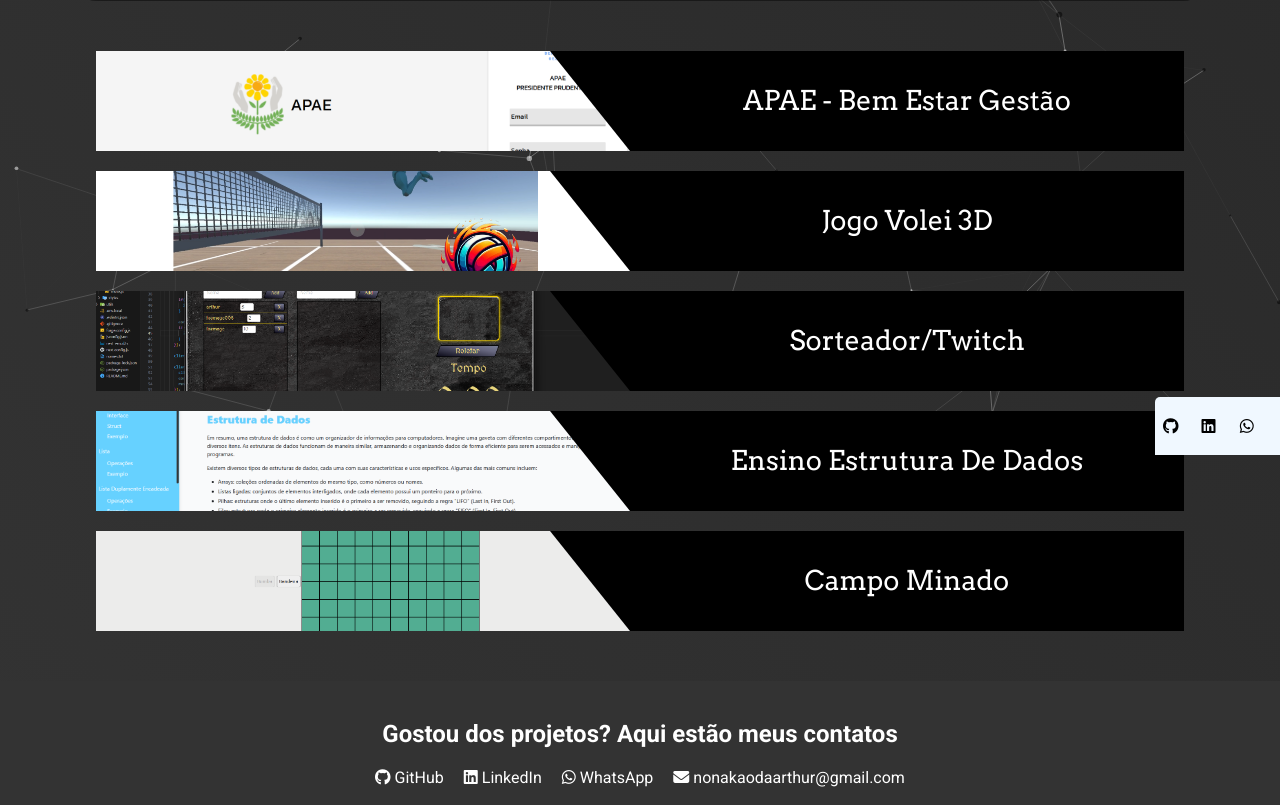
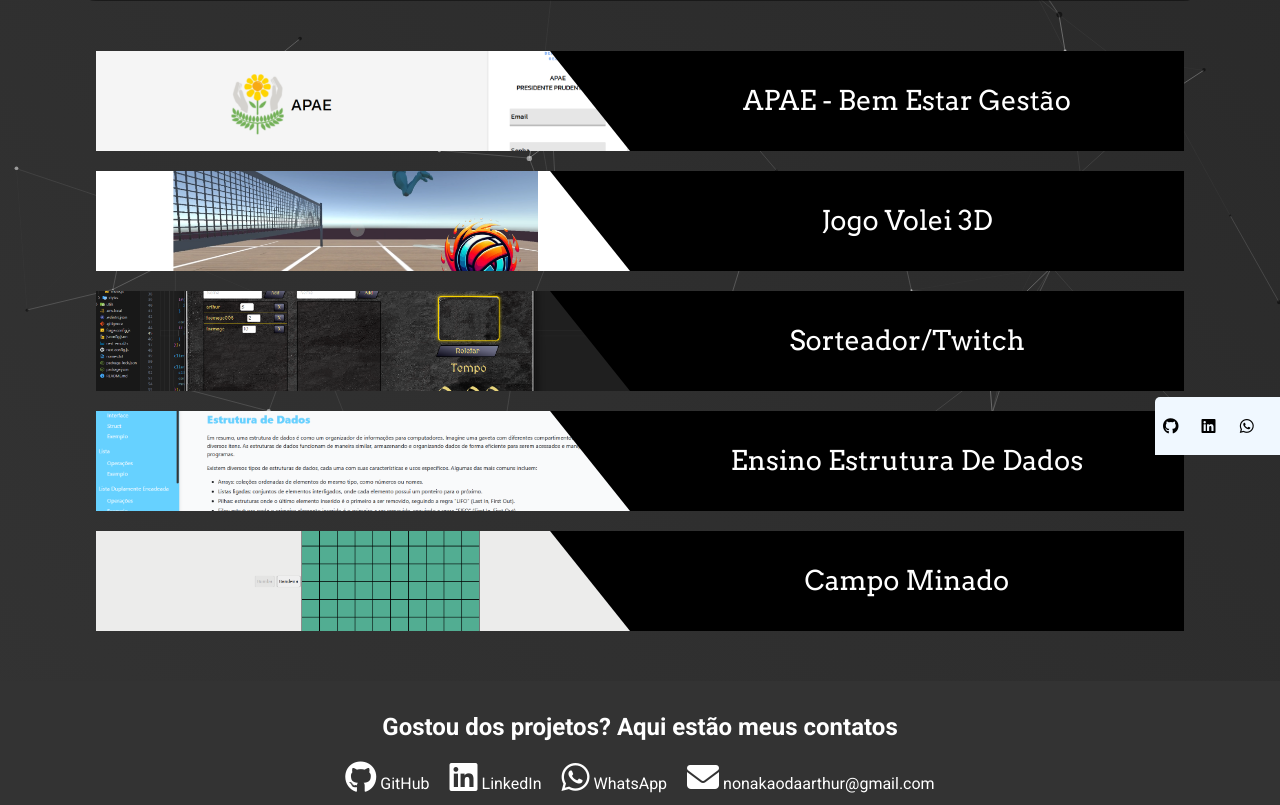
Before and after one commit to Arthur-nonaka/Arthur-nonaka.github.io, a plain HTML site: page index.html in a window 1280 px wide. Shown: the part 345-1150 px from the top of the page. Drawn offline with nearby package versions, Linux system fonts and the light colour scheme.

Commit message:
animation

```diff
--- a/index.html
+++ b/index.html
@@ -44,16 +44,16 @@
     <h2>Gostou dos projetos? Aqui estão meus contatos</h2>
     <div class="footer-links">
       <a href="https://github.com/Arthur-nonaka" target="_blank">
-        <i class="fab fa-github"></i> GitHub
+        <i class="fab fa-github fa-2x"></i> GitHub
       </a>
       <a href="https://www.linkedin.com/in/arthur-nonaka-868488292/" target="_blank">
-        <i class="fab fa-linkedin"></i> LinkedIn
+        <i class="fab fa-linkedin fa-2x"></i> LinkedIn
       </a>
       <a href="https://wa.me/5518997963229" target="_blank">
-        <i class="fab fa-whatsapp"></i> WhatsApp
+        <i class="fab fa-whatsapp fa-2x"></i> WhatsApp
       </a>
       <a href="mailto:nonakaodaarthur@gmail.com">
-        <i class="fas fa-envelope"></i> nonakaodaarthur@gmail.com
+        <i class="fas fa-envelope fa-2x"></i> nonakaodaarthur@gmail.com
       </a>
     </div>
   </footer>
```
